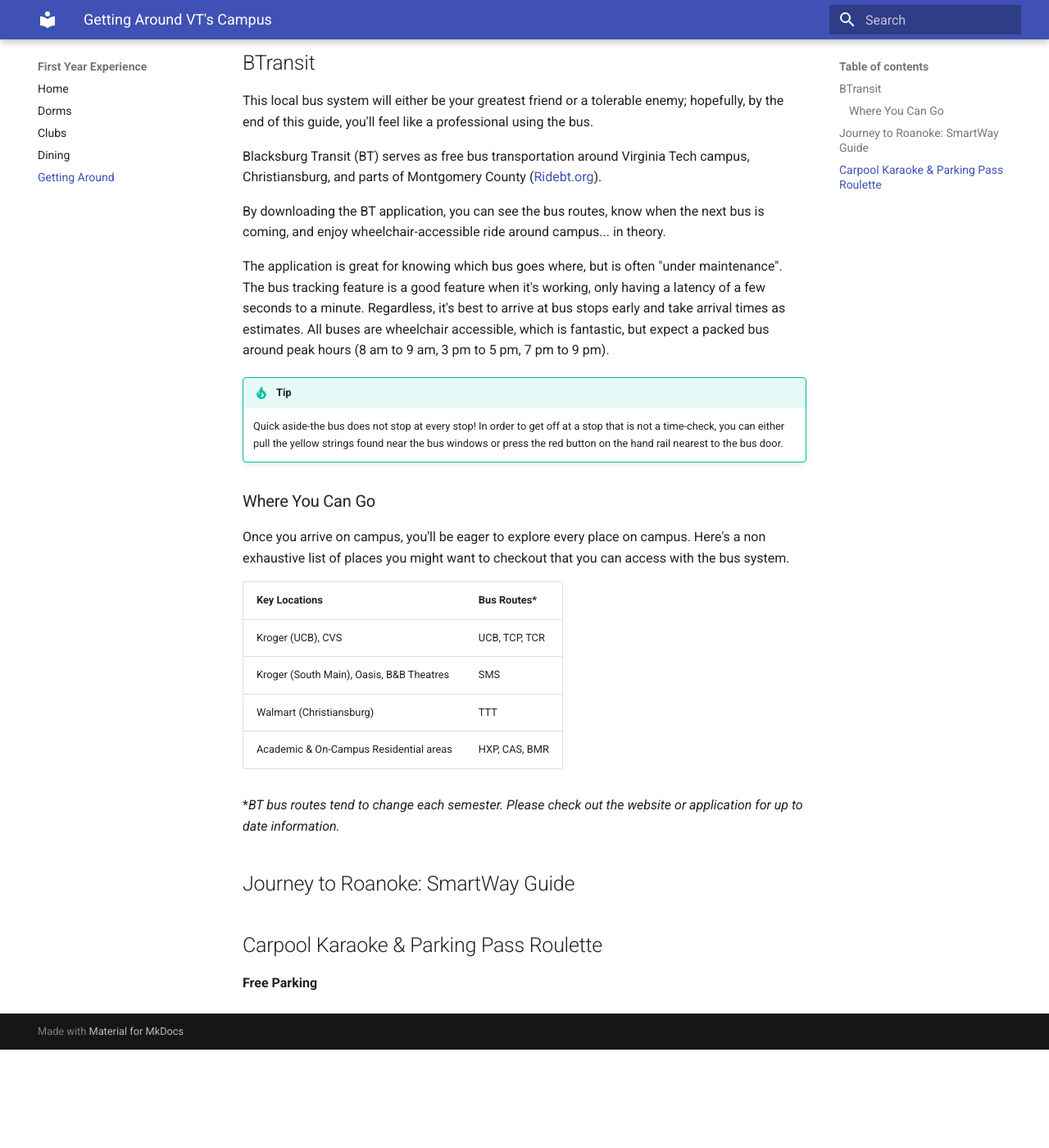
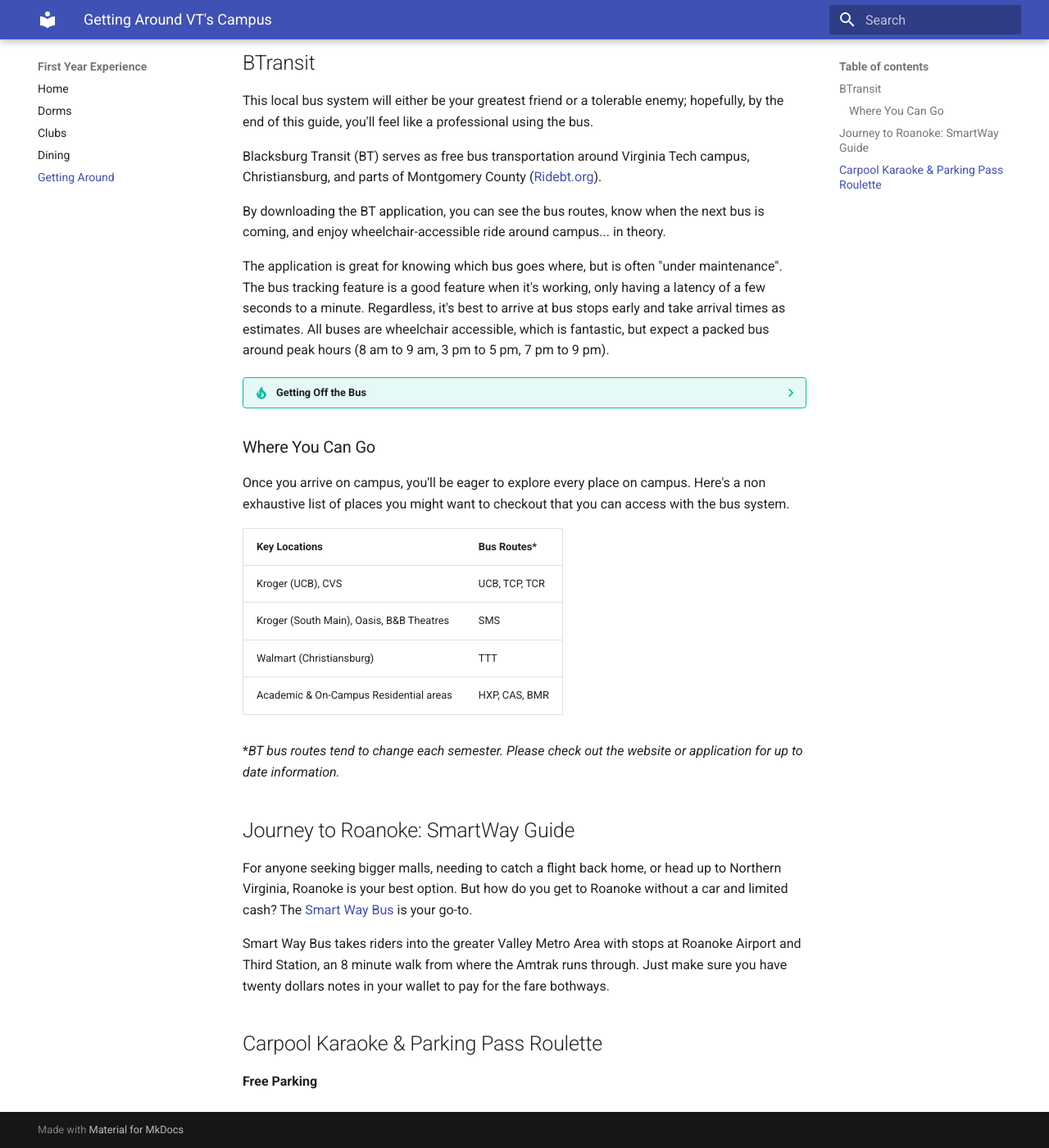
Before and after one commit to jasante22/jasante22.github.io, an MkDocs documentation site: the page built from docs/getting-around.md, in a window 1280 px wide and 1400 px high, scrolled down 381 px. Shown: the whole window at 82% size. Built offline with MkDocs 1.6.1 and Material for MkDocs 9.7.7, drawn with Linux system fonts in a browser that asks for light colours; before the commit the page ends 1661 px from its top, so only the background shows below that.

Commit message:
Work Sess for March 26!

```diff
--- a/docs/getting-around.md
+++ b/docs/getting-around.md
@@ -32,7 +32,7 @@
 
 The application is great for knowing which bus goes where, but is often "under maintenance". The bus tracking feature is a good feature when it's working, only having a latency of a few seconds to a minute. Regardless, it's best to arrive at bus stops early and take arrival times as estimates. All buses are wheelchair accessible, which is fantastic, but expect a packed bus around peak hours (8 am to 9 am, 3 pm to 5 pm, 7 pm to 9 pm).
 
-!!! tip
+??? tip "Getting Off the Bus"
 
     Quick aside-the bus does not stop at every stop! In order to get off at a stop that is not a time-check, you can either pull the yellow strings found near the bus windows or press the red button on the hand rail nearest to the bus door.
 
@@ -51,6 +51,12 @@
 
 ## Journey to Roanoke: SmartWay Guide
 
+For anyone seeking bigger malls, needing to catch a flight back home, or head up to Northern Virginia, Roanoke is your best option. But how do you get to Roanoke without a car and limited cash? The [Smart Way Bus](https://www.valleymetro.com/services/smart-way-services) is your go-to.
+
+Smart Way Bus takes riders into the greater Valley Metro Area with stops at Roanoke Airport and Third Station, an 8 minute walk from where the Amtrak runs through. Just make sure you have twenty dollars notes in your wallet to pay for the fare bothways.
+
+
+
 
 ## Carpool Karaoke & Parking Pass Roulette
 
```
Also changed, not shown: docs/getting-comfortable.md (+1 -0 lines), docs/getting-food.md (+0 -7 lines), docs/getting-involved.md (+2 -1 lines).
